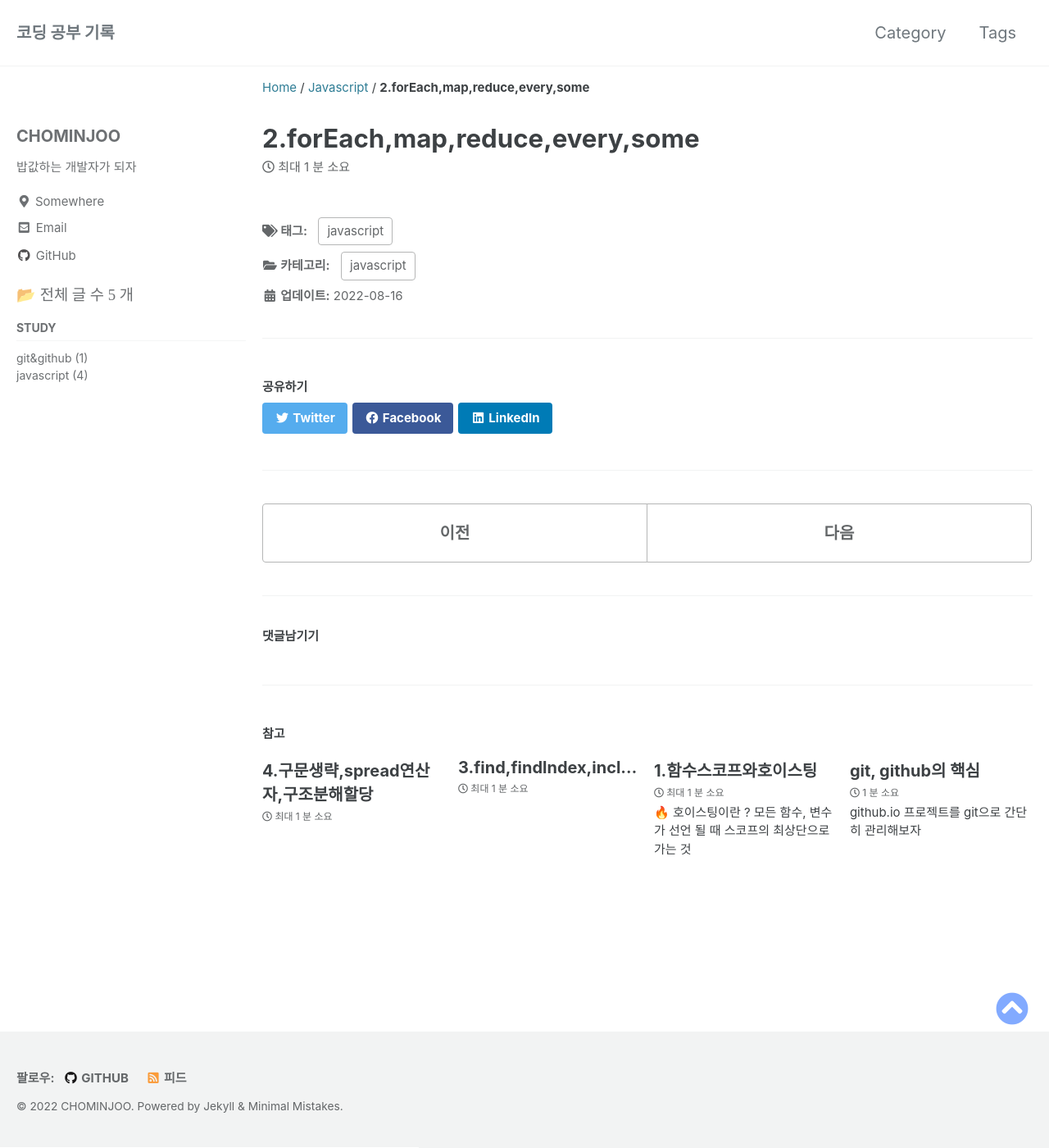
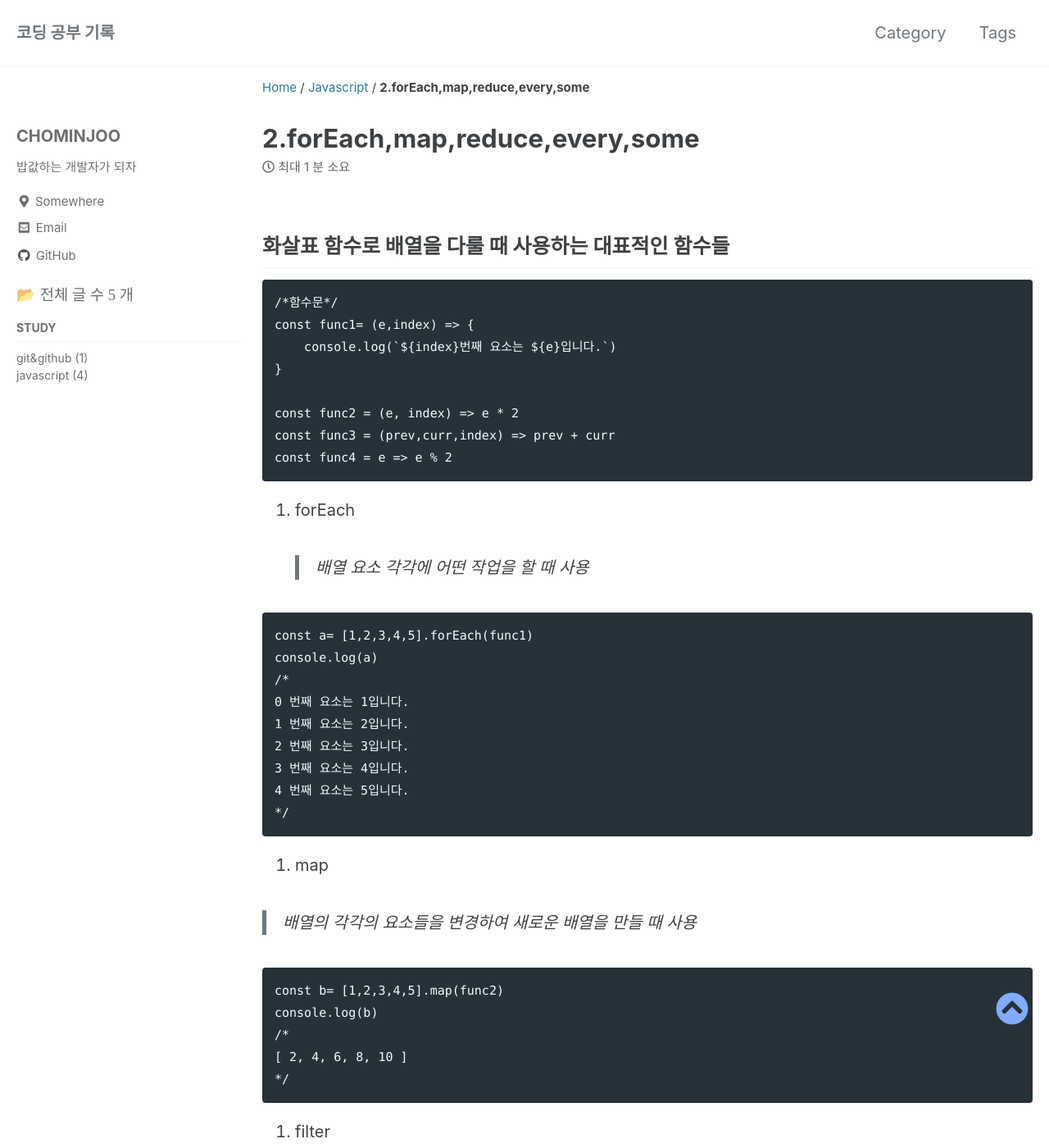
Before and after one commit to minjoo95/minjoo95.github.io, a Jekyll site: the page built from _posts/javascript/2022-08-17-2.forEach,map,reduce,every,some.md, in a window 1280 px wide and 1400 px high. Shown: the whole window at 82% size. Built offline with Jekyll 4.4.1, drawn with Linux system fonts in a browser that asks for light colours; cached includes are drawn as plain includes; emoji names are drawn with the system emoji font; some of the changed text lies outside the part shown.

Commit message:
게시글

````diff
--- /dev/null
+++ b/_posts/javascript/2022-08-17-2.forEach,map,reduce,every,some.md
@@ -0,0 +1,79 @@
+---
+layout: single
+author_profile: true
+categories: javascript
+tag : javascript
+sidebar_main: true
+title : 2.forEach,map,reduce,every,some
+---
+
+
+
+## 화살표 함수로 배열을 다룰 때 사용하는 대표적인 함수들
+
+
+
+```
+/*함수문*/
+const func1= (e,index) => {
+    console.log(`${index}번째 요소는 ${e}입니다.`)
+}
+
+const func2 = (e, index) => e * 2
+const func3 = (prev,curr,index) => prev + curr
+const func4 = e => e % 2
+```
+
+
+
+1. forEach
+
+   > 배열 요소 각각에 어떤 작업을 할 때 사용
+
+```
+const a= [1,2,3,4,5].forEach(func1)
+console.log(a)
+/*
+0 번째 요소는 1입니다.
+1 번째 요소는 2입니다.
+2 번째 요소는 3입니다.
+3 번째 요소는 4입니다.
+4 번째 요소는 5입니다.
+*/
+```
+
+2.  map
+
+   > 배열의 각각의 요소들을 변경하여 새로운 배열을 만들 때 사용
+
+```
+const b= [1,2,3,4,5].map(func2)
+console.log(b)
+/*
+[ 2, 4, 6, 8, 10 ]
+*/
+```
+
+3. filter
+
+   > 배열을 이용해 조건에 맞는 원소로 배열을 만들 때 사용
+
+```
+const c= [1,2,3,4,5].filter(func4)
+console.log(c)
+/*
+[ 1, 3, 5 ]
+*/
+
+```
+
+4. reduce
+
+   >배열을 통해 하나의 계산된 값을 추출해낼 때 사용한다.
+
+```
+const d= [1,2,3,4,5].reduce(func3)
+console.log(d)
+/*
+15
+*/
--- a/_posts/javascript/2022-08-16-2.forEach,map,reduce,every,some.md
+++ b/_posts/javascript/2022-08-17-4.구문생략,spread연산자,구조분해할당.md
@@ -4,5 +4,5 @@ author_profile: true
 categories: javascript
 tag : javascript
 sidebar_main: true
-title : 2.forEach,map,reduce,every,some
+title : 4.구문생략,spread연산자,구조분해할당
 ---
````
Also changed, not shown: _posts/javascript/2022-08-16-4.구문생략,spread연산자,구조분해할당.md (deleted, +0 -8 lines), _posts/javascript/2022-08-17-3.find,findlndex,includes.md (renamed from _posts/javascript/2022-08-16-3.find,findlndex,includes.md).
